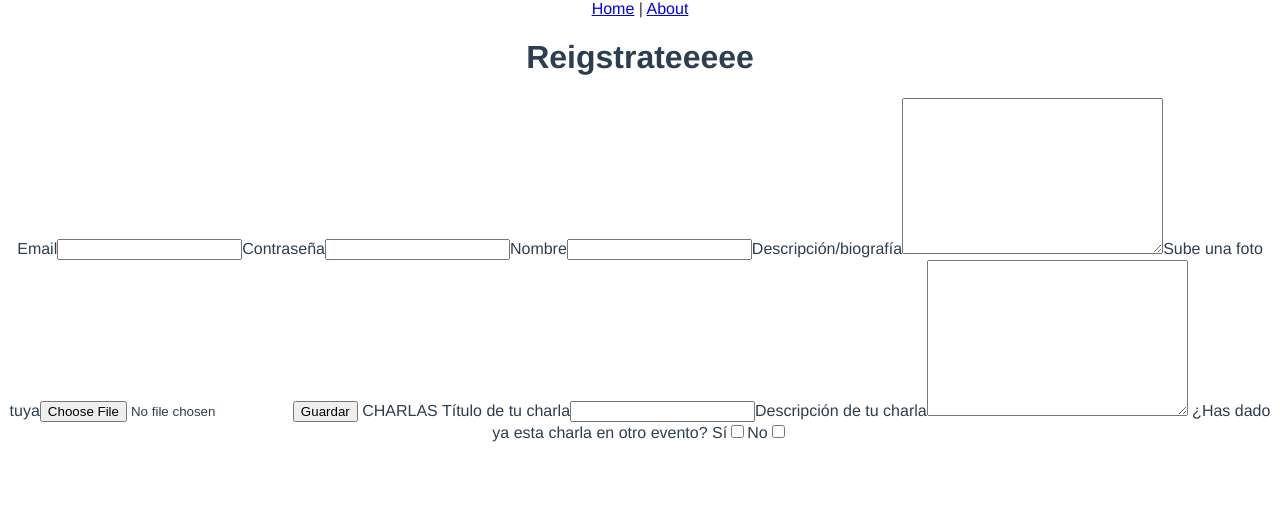
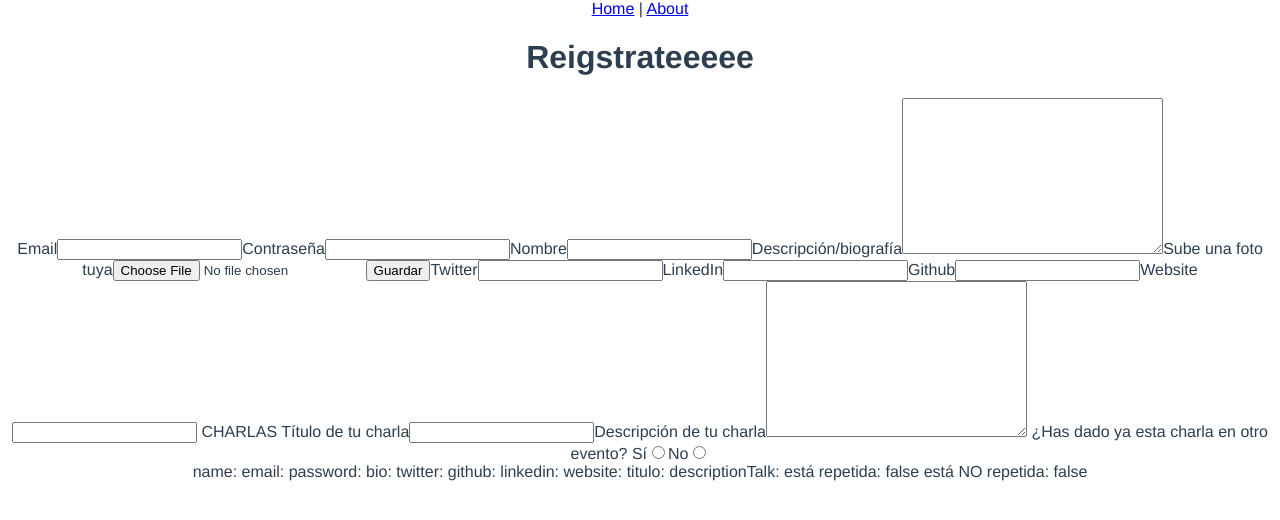
Before and after one commit to ArianeJDB/ponentes, a Vue app in the folder client/: page /registration in a window 1280 px wide. Shown: the top 520 px of the page. Built offline with nearby package versions, Linux system fonts and the light colour scheme.

Commit message:
registration v-model

```diff
--- a/client/src/router/index.js
+++ b/client/src/router/index.js
@@ -6,6 +6,7 @@ import Talks from '../views/Talks'
 import TalkDetail from '../views/TalkDetail'
 import Speakers from '../views/Speakers'
 import SpeakerDetail from '../views/SpeakerDetail'
+import Login from '../views/Login'
 Vue.use(VueRouter)
 
 const routes = [
@@ -38,7 +39,12 @@ const routes = [
     path: '/speaker/:speakerId',
     name: 'SpeakerDetail',
     component: SpeakerDetail
-  }
+  },
+  {
+    path: '/login',
+    name: 'Login',
+    component: Login
+  },
 ]
 
 const router = new VueRouter({
--- a/client/src/services/services.js
+++ b/client/src/services/services.js
@@ -1,10 +1,9 @@
 'use strict';
 
-const apiBaseUrl = 'https://localhost:3443/api/speakers'
+const apiBaseUrl = 'http://localhost:3443/'
 export function getSpeakers() {
 
-
-    return fetch(apiBaseUrl).then(response => response.json())
+    return fetch(`${apiBaseUrl}speakers`).then(response => response.json())
 }
 
 export function createNewSpeaker() {
@@ -13,6 +12,6 @@ export function createNewSpeaker() {
         method: 'POST',
         headers
     }
-    fetch(apiBaseUrl, options)
+    fetch(`${apiBaseUrl}register`, options)
         .then(response => response.json())
 }
--- a/client/src/views/Home.vue
+++ b/client/src/views/Home.vue
@@ -6,6 +6,7 @@
         <router-link to="/speakers">Ver Ponentes</router-link>
         Si quieres dar de alta a tu charla y que los eventos la tengan en cuenta, date de alta aquí =)
      <router-link to="/registration">Registrarse</router-link>
+     <router-link to="/login">LOGIN</router-link>
       </div>
 
 
--- /dev/null
+++ b/client/src/views/Login.vue
@@ -0,0 +1,22 @@
+<template>
+    <div>
+       LOGIN
+       <form action="">
+           <label for="email">Email</label>
+           <input type="text">
+           <label for="password">Password</label>
+           <input type="password">
+       </form>
+    </div>
+</template>
+<script>
+export default {
+  name: 'Login',
+  components: {},
+  data() {
+      return {
+      }
+  },
+  methods: {}
+}
+</script>
--- a/client/src/views/Registration.vue
+++ b/client/src/views/Registration.vue
@@ -3,27 +3,52 @@
     <h1>Reigstrateeeee</h1>
     <form action="">
       <label for="email">Email</label>
-      <input type="text">
-      <label for="email">Contraseña</label>
-      <input type="password">
+      <input type="text" v-model="email">
+      <label for="password">Contraseña</label>
+      <input type="password" v-model="password">
       <label for="name">Nombre</label>
-      <input type="text">
+      <input type="text" v-model="name">
       <label for="bio">Descripción/biografía</label>
-      <textarea name="" id="" cols="30" rows="10"></textarea>
+      <textarea name="bio" cols="30" rows="10" v-model="bio"></textarea>
       <label for="pic">Sube una foto tuya</label>
       <input type="file" ref="file" @change="uploadPic">
-      <button @click="savePic">Guardar</button>
+      <button>Guardar</button>
+      <label for="twitter" >Twitter</label>
+      <input type="text" v-model="twitter">
+      <label for="linkedin">LinkedIn</label>
+      <input type="text" v-model="linkedin">
+      <label for="github" >Github</label>
+      <input type="text" v-model="github">
+      <label for="website">Website</label>
+      <input type="text" v-model="website">
         CHARLAS
       <label for="title">Título de tu charla</label>
-      <input type="text">
+      <input type="text" v-model="titleTalk">
           <label for="bio">Descripción de tu charla</label>
-      <textarea name="" id="" cols="30" rows="10"></textarea>
+      <textarea name="descriptionTalk" id="" cols="30" rows="10" v-model="descriptionTalk"></textarea>
       ¿Has dado ya esta charla en otro evento?
         <label for="">Sí</label>
-        <input type="checkbox" name="yes" id="">
+        <input type="radio" name="isRepeated" v-model="isRepeated">
         <label for="">No</label>
-        <input type="checkbox" name="no" id="">
+        <input type="radio" name="isNotRepeated" v-model="isNotRepeated">
     </form>
+    name: {{this.name}}
+    email: {{this.email}}
+    password: {{this.password}}
+    bio: {{this.bio}}
+  twitter: {{this.twitter}}
+  github: {{this.github}}
+  linkedin: {{this.linkedin}}
+  website: {{this.website}}
+  titulo: {{this.titleTalk}}
+  descriptionTalk: {{this.descriptionTalk}}
+  está repetida: {{this.isRepeated}}
+  está NO repetida: {{this.isNotRepeated}}
+
+
+
+
+
     </div>
 </template>
 
@@ -35,8 +60,20 @@ export default {
   data() {
     return {
       name: null,
-
-      selectedPic: null
+      email: null,
+      password: null,
+      bio: null,
+      pic: null,
+      twitter: null,
+      github: null,
+      linkedin: null,
+      website: null,
+      selectedPic: null,
+      titleTalk: null,
+      descriptionTalk: null,
+      isRepeated: false,
+      isNotRepeated: false,
+      payload: {}
     }
   },
   methods: {
@@ -45,7 +82,9 @@ export default {
       this.selectedPic = pic
     },
     setPayload() {
-
+      this.payload = {
+        name, email, password, bio, pic, twitter, github, linkedin, website, talks: [{ titleTalk, descriptionTalk, isRepeated}]
+      }
     }
     // register() {
     //   createNewSpeaker()
--- a/client/src/views/TalkDetail.vue
+++ b/client/src/views/TalkDetail.vue
@@ -50,7 +50,7 @@ export default {
             this.setRepeated()
         },
         setRepeated() {
-            if(!this.selectedTalk.isRepeated) {
+            if(this.selectedTalk.isRepeated) {
                 this.isRepeated = 'Ya he dado esta charla antes'
             }
         }
--- a/client/src/views/Talks.vue
+++ b/client/src/views/Talks.vue
@@ -1,5 +1,5 @@
 <template>
-  <div id="">
+  <div>
    Charlasssssss
    <app-filters/>
    <ul v-for="(speaker, index) in speakersData"
@@ -21,7 +21,7 @@
   </div>
 </template>
 <script>
-import { getSpeakers, createNewSpeaker } from '../services/services'
+import { getSpeakers } from '../services/services'
 import AppFilters from '../components/AppFilters'
 export default {
   name: 'Talks',
@@ -31,7 +31,8 @@ export default {
           speakersData: JSON.parse(localStorage.getItem('data')),
       }
   },
-  methods: {}
+  methods: {
+  }
 }
 </script>
 <style lang="scss">
```
